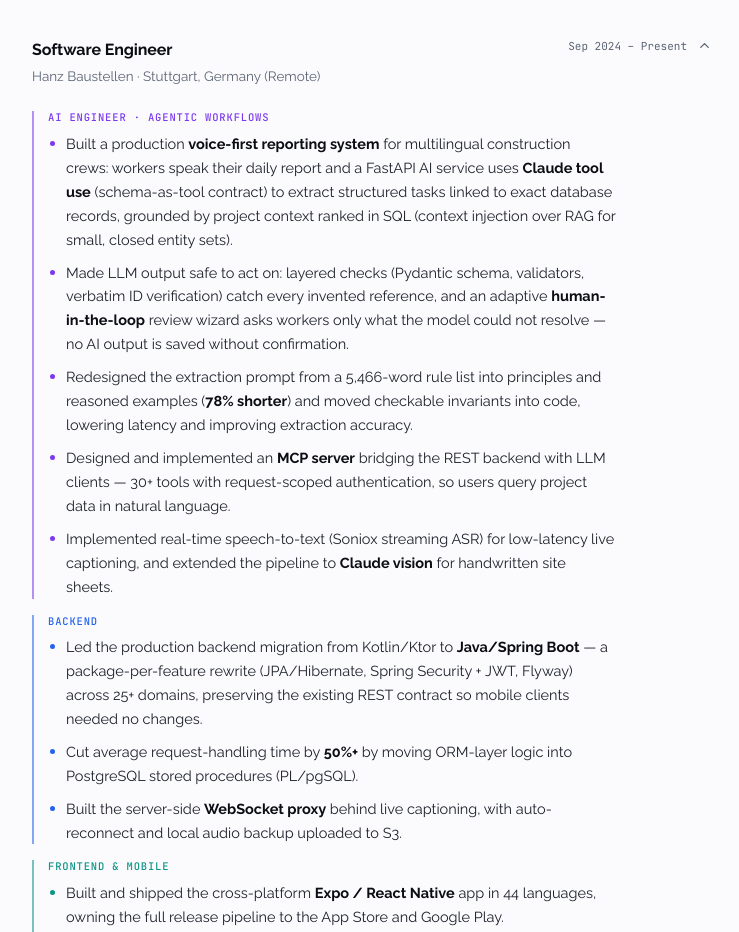
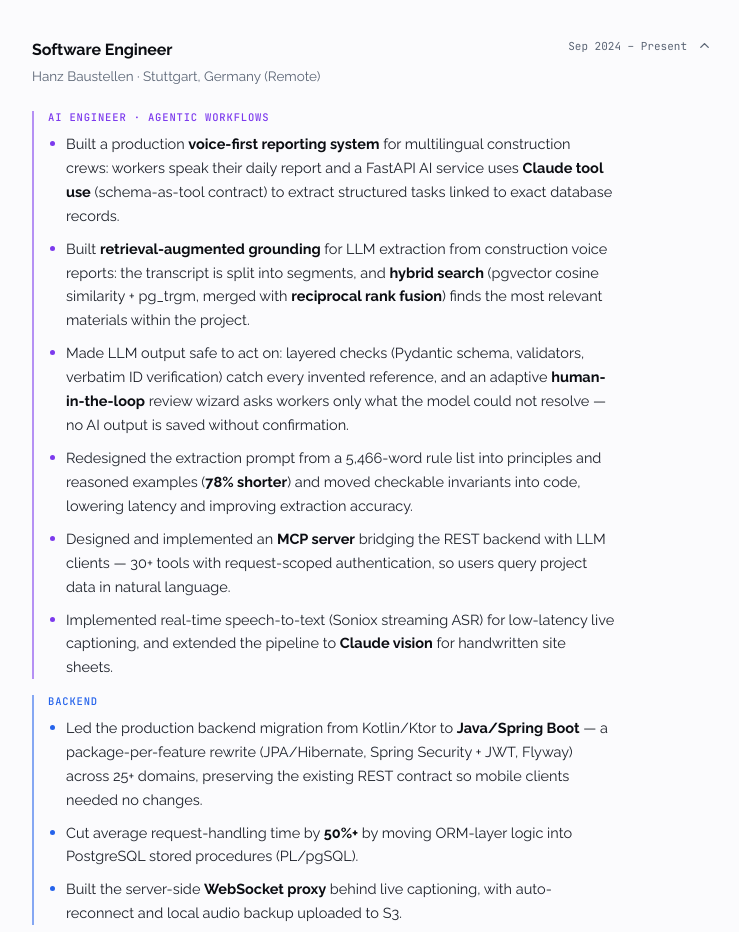
Before and after one commit to AliAwwaddd/portfolio, a plain HTML site: page index.html in a window 1280 px wide. Shown: the part 1667-2599 px from the top of the page, without its empty margins (268-1007 px from the left). Drawn offline with Linux system fonts and the light colour scheme.

Commit message:
add rag experience

```diff
--- a/index.html
+++ b/index.html
@@ -330,8 +330,14 @@
                   Built a production <b>voice-first reporting system</b> for multilingual
                   construction crews: workers speak their daily report and a FastAPI AI service uses
                   <b>Claude tool use</b> (schema-as-tool contract) to extract structured tasks
-                  linked to exact database records, grounded by project context ranked in SQL
-                  (context injection over RAG for small, closed entity sets).
+                  linked to exact database records.
+                </li>
+                <li>
+                  Built <b>retrieval-augmented grounding</b> for LLM extraction from construction
+                  voice reports: the transcript is split into segments, and
+                  <b>hybrid search</b> (pgvector cosine similarity + pg_trgm, merged with
+                  <b>reciprocal rank fusion</b>) finds the most relevant materials within the
+                  project.
                 </li>
                 <li>
                   Made LLM output safe to act on: layered checks (Pydantic schema, validators,
@@ -608,7 +614,8 @@
                 >Claude API &middot; tool use, structured outputs, vision, prompt caching</span
               ><span class="tag">MCP server design</span><span class="tag">Agentic workflows</span
               ><span class="tag">LangGraph</span><span class="tag">n8n</span
-              ><span class="tag">Context engineering</span><span class="tag">RAG</span
+              ><span class="tag">Context engineering</span
+              ><span class="tag">RAG &middot; hybrid search, reciprocal rank fusion</span
               ><span class="tag">Guardrails &amp; human-in-the-loop</span
               ><span class="tag">Gemini</span><span class="tag">OpenAI</span>
             </div>
@@ -633,7 +640,7 @@
           <div class="skillrow" data-cat="be">
             <div class="k">Data</div>
             <div class="v">
-              <span class="tag">PostgreSQL &middot; PL/pgSQL</span><span class="tag">MS SQL</span
+              <span class="tag">PostgreSQL &middot; PL/pgSQL, pgvector, pg_trgm</span><span class="tag">MS SQL</span
               ><span class="tag">Supabase</span><span class="tag">Prisma</span
               ><span class="tag">Drizzle</span><span class="tag">NoSQL</span>
             </div>
```
